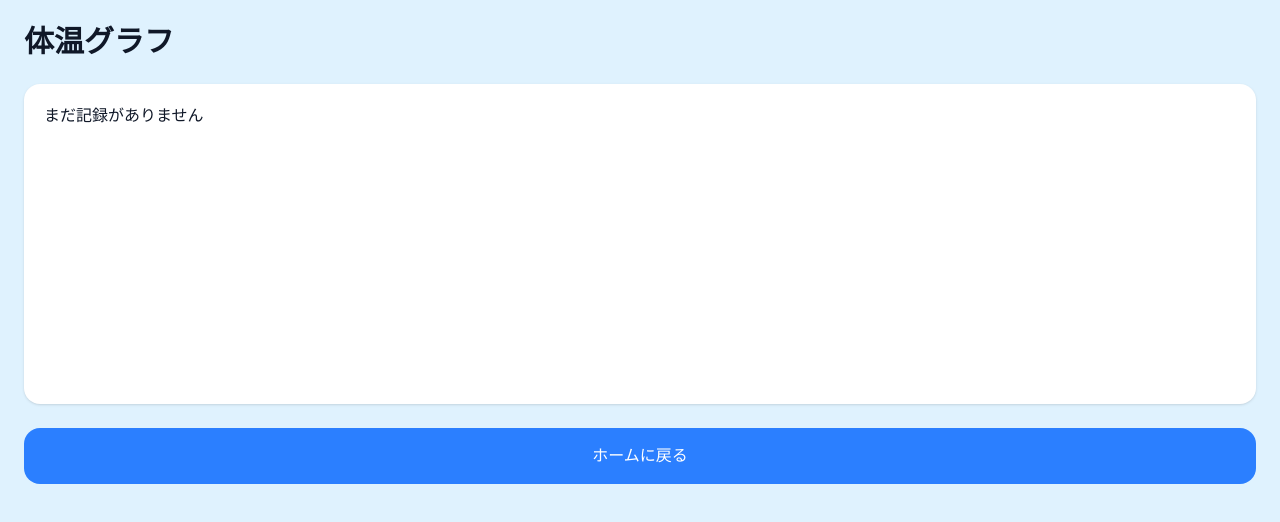
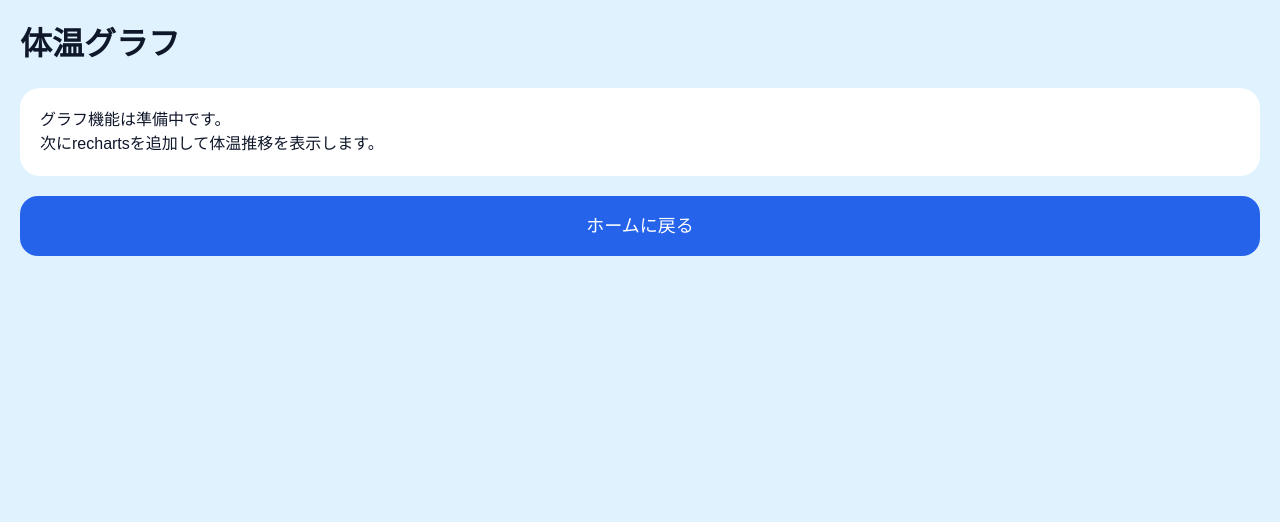
Before and after one commit to fumichama1-ship-it/baby-health-log, a Next.js app: page /graph in a window 1280 px wide. Shown: the top 522 px of the page. Built offline with nearby package versions, Linux system fonts and the light colour scheme.

Commit message:
Update page.tsx

```diff
--- a/app/graph/page.tsx
+++ b/app/graph/page.tsx
@@ -1,64 +1,38 @@
-"use client";
+export default function GraphPage() {
+  return (
+    <main style={{ minHeight: "100vh", background: "#e0f2fe", padding: 20 }}>
+      <h1 style={{ fontSize: 32, fontWeight: "bold", color: "#0f172a" }}>
+        体温グラフ
+      </h1>
 
-import { useEffect, useState } from "react";
-import {
-  LineChart,
-  Line,
-  XAxis,
-  YAxis,
-  Tooltip,
-  ResponsiveContainer,
-} from "recharts";
-
-type BabyLog = {
-  date: string;
-  temp: string;
-};
-
-export default function GraphPage() {
-  const [logs, setLogs] = useState<BabyLog[]>([]);
-
-  useEffect(() => {
-    const savedLogs = localStorage.getItem("babyLogs");
-    if (savedLogs) {
-      const parsedLogs = JSON.parse(savedLogs);
-
-      const graphData = parsedLogs
-        .slice()
-        .reverse()
-        .map((log: BabyLog) => ({
-          date: log.date,
-          temp: Number(log.temp),
-        }));
-
-      setLogs(graphData);
-    }
-  }, []);
-
-  return (
-    <main className="min-h-screen bg-sky-100 p-6 text-gray-900">
-      <h1 className="text-3xl font-bold mb-6">体温グラフ</h1>
-
-      <div className="bg-white rounded-2xl p-5 shadow h-80">
-        {logs.length === 0 ? (
-          <p>まだ記録がありません</p>
-        ) : (
-          <ResponsiveContainer width="100%" height="100%">
-            <LineChart data={logs}>
-              <XAxis dataKey="date" hide />
-              <YAxis domain={[35, 40]} />
-              <Tooltip />
-              <Line type="monotone" dataKey="temp" strokeWidth={3} />
-            </LineChart>
-          </ResponsiveContainer>
-        )}
+      <div
+        style={{
+          background: "white",
+          padding: 20,
+          borderRadius: 20,
+          marginTop: 20,
+          color: "#0f172a",
+        }}
+      >
+        <p>グラフ機能は準備中です。</p>
+        <p>次にrechartsを追加して体温推移を表示します。</p>
       </div>
 
-      <a
-        href="/"
-        className="block text-center bg-blue-500 text-white p-4 rounded-2xl mt-6"
-      >
-        ホームに戻る
+      <a href="/">
+        <button
+          style={{
+            marginTop: 20,
+            width: "100%",
+            height: 60,
+            borderRadius: 18,
+            border: "none",
+            background: "#2563eb",
+            color: "white",
+            fontSize: 18,
+          }}
+        >
+          ホームに戻る
+        </button>
       </a>
     </main>
   );
```
